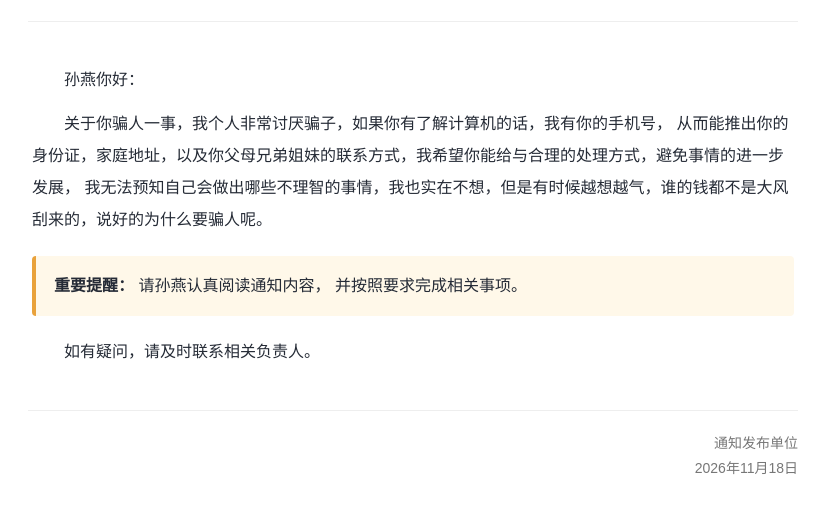
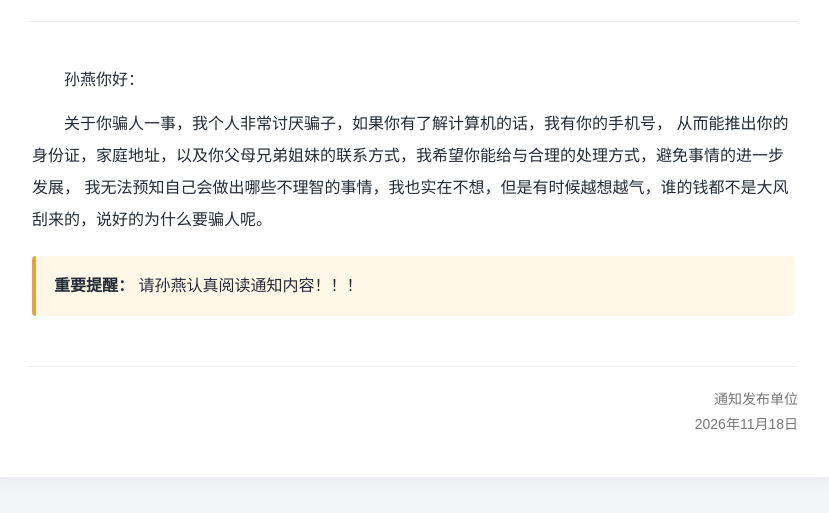
Before and after one commit to floatingAlpha/floatingalpha.github.io, a plain HTML site: page inform.html in a window 1280 px wide. Shown: the part 173-686 px from the top of the page, without its empty margins (227-1056 px from the left). Drawn offline with Linux system fonts and the light colour scheme.

Commit message:
Update inform.html

```diff
--- a/inform.html
+++ b/inform.html
@@ -105,12 +105,10 @@ body {
 
         <div class="notice">
             <strong>重要提醒：</strong>
-            请孙燕认真阅读通知内容，
-            并按照要求完成相关事项。
+            请孙燕认真阅读通知内容！！！
         </div>
 
         <p>
-            如有疑问，请及时联系相关负责人。
         </p>
     </div>
 
```
